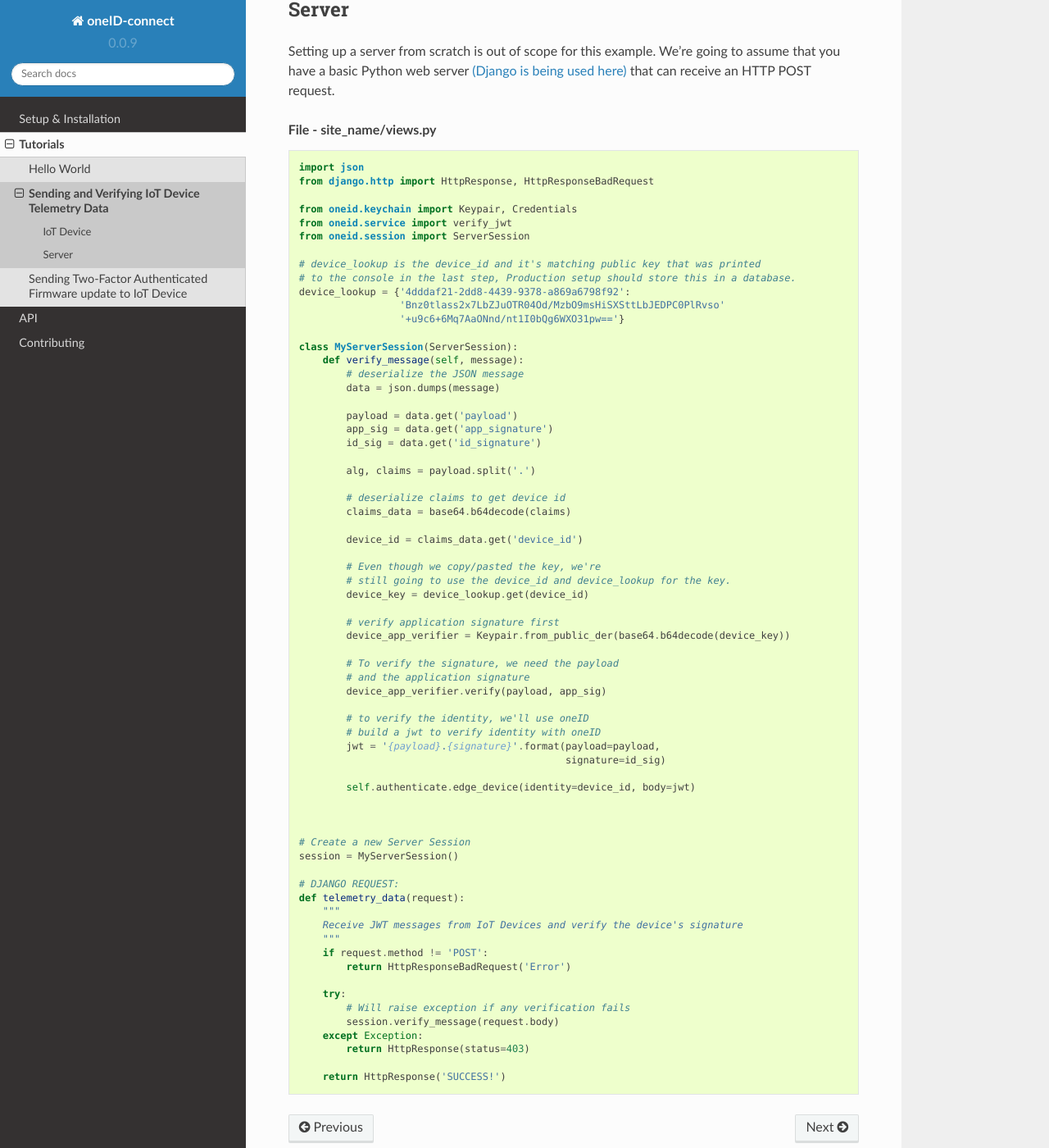
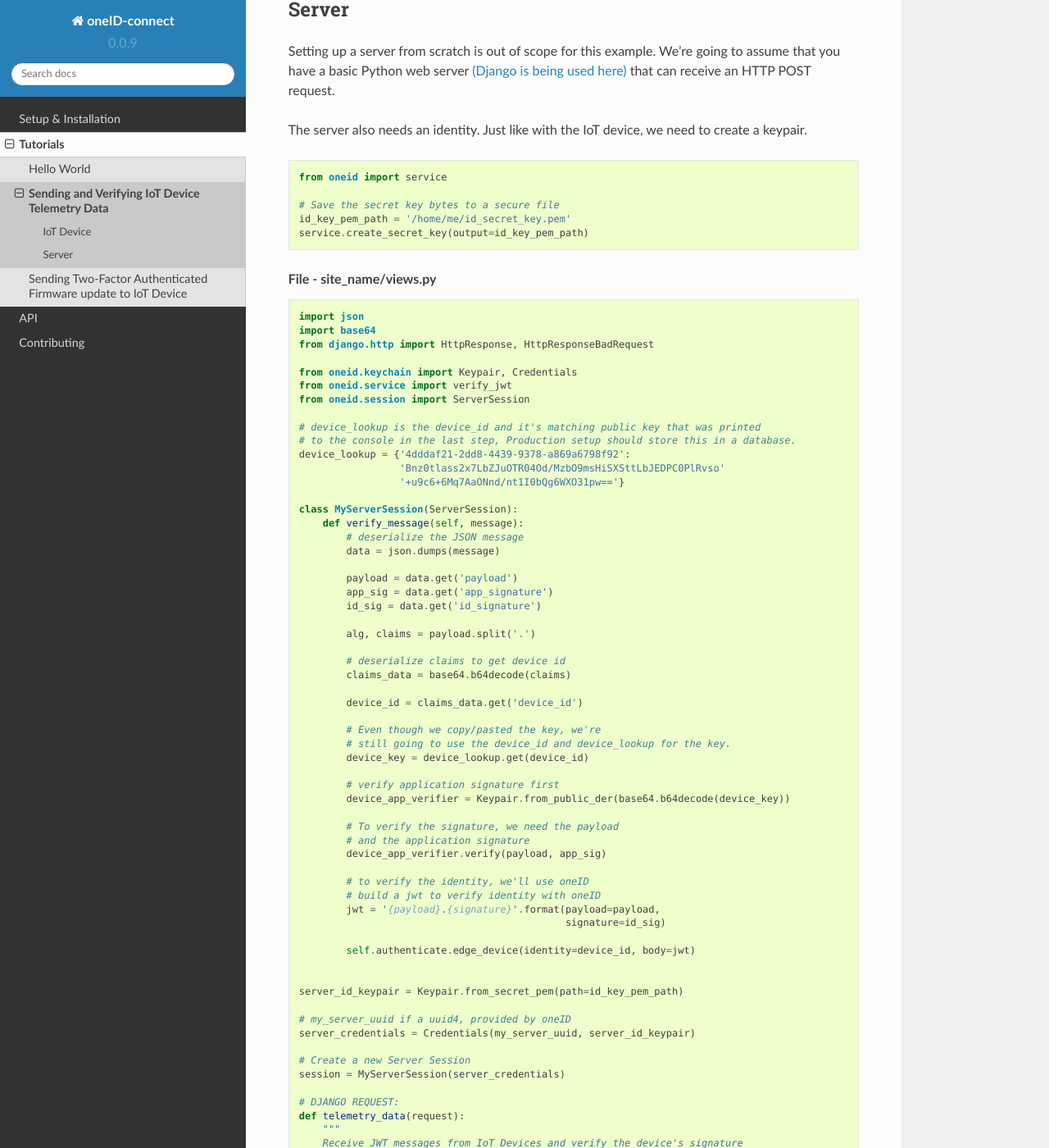
Before and after one commit to jaredmessenger/oneID-connect-python, a Sphinx documentation site: the page built from docs/tutorials/telemetry-data.rst, in a window 1280 px wide and 1400 px high, scrolled down 1741 px. Shown: the whole window at 82% size. Built offline with Sphinx 7.4.7 and the Read the Docs theme 2.0.0, drawn with Linux system fonts in a browser that asks for light colours; pages that are not in the unit, such as notebooks, are missing from menus.

Commit message:
Fixing missing credentials in telemetry data tutorial.

```diff
--- a/docs/tutorials/telemetry-data.rst
+++ b/docs/tutorials/telemetry-data.rst
@@ -93,11 +93,23 @@ Setting up a server from scratch is out of scope for this example. We're going t
 that you have a basic Python web server `(Django is being used here)`_
 that can receive an HTTP POST request.
 
+The server also needs an identity. Just like with the IoT device, we need to create a keypair.
+
+.. code-block:: python
+
+    from oneid import service
+
+    # Save the secret key bytes to a secure file
+    id_key_pem_path = '/home/me/id_secret_key.pem'
+    service.create_secret_key(output=id_key_pem_path)
+
+
 .. rubric:: File - site_name/views.py
 
 .. code-block:: python
 
     import json
+    import base64
     from django.http import HttpResponse, HttpResponseBadRequest
 
     from oneid.keychain import Keypair, Credentials
@@ -145,9 +157,13 @@ that can receive an HTTP POST request.
             self.authenticate.edge_device(identity=device_id, body=jwt)
 
 
+    server_id_keypair = Keypair.from_secret_pem(path=id_key_pem_path)
+
+    # my_server_uuid if a uuid4, provided by oneID
+    server_credentials = Credentials(my_server_uuid, server_id_keypair)
 
     # Create a new Server Session
-    session = MyServerSession()
+    session = MyServerSession(server_credentials)
 
     # DJANGO REQUEST:
     def telemetry_data(request):
```
